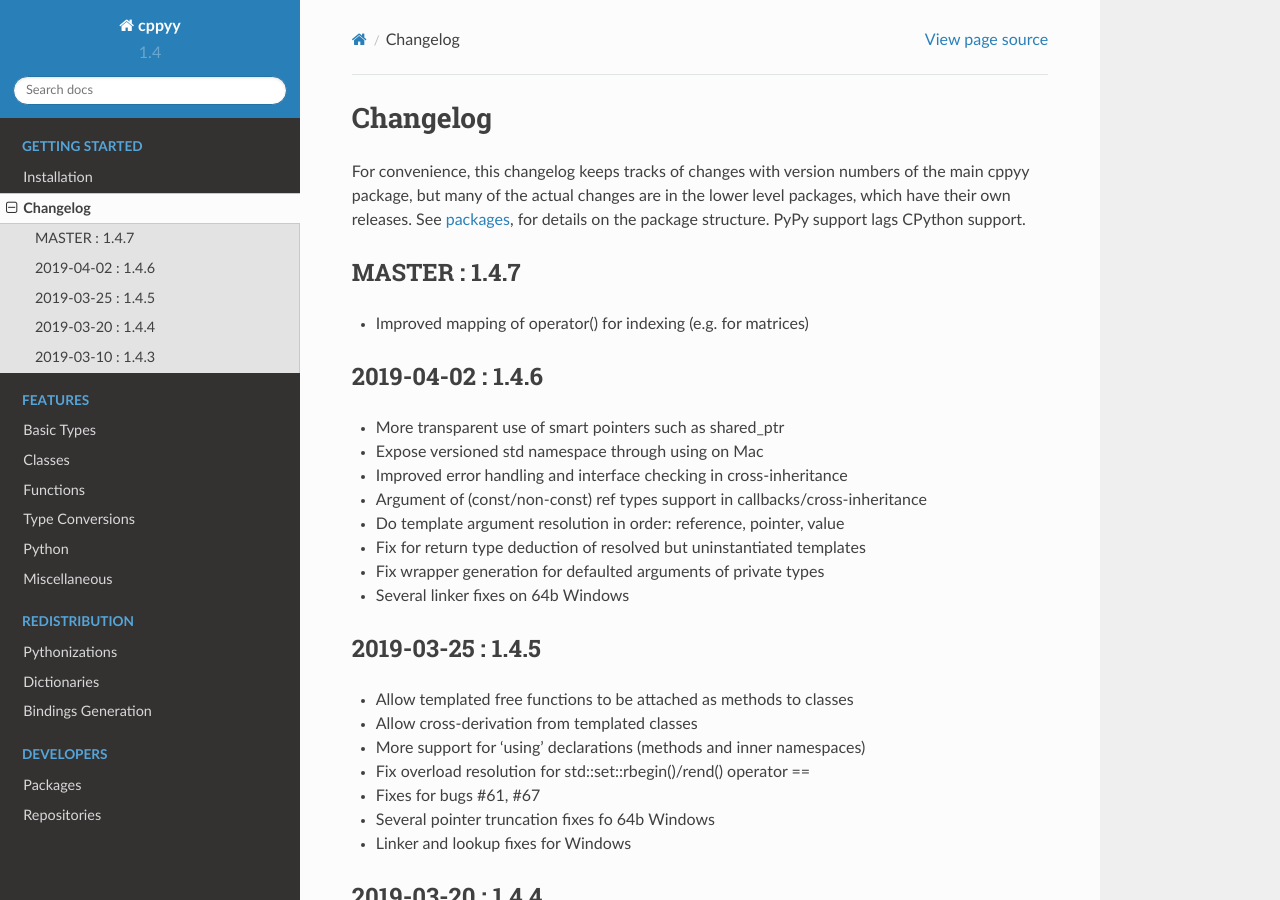
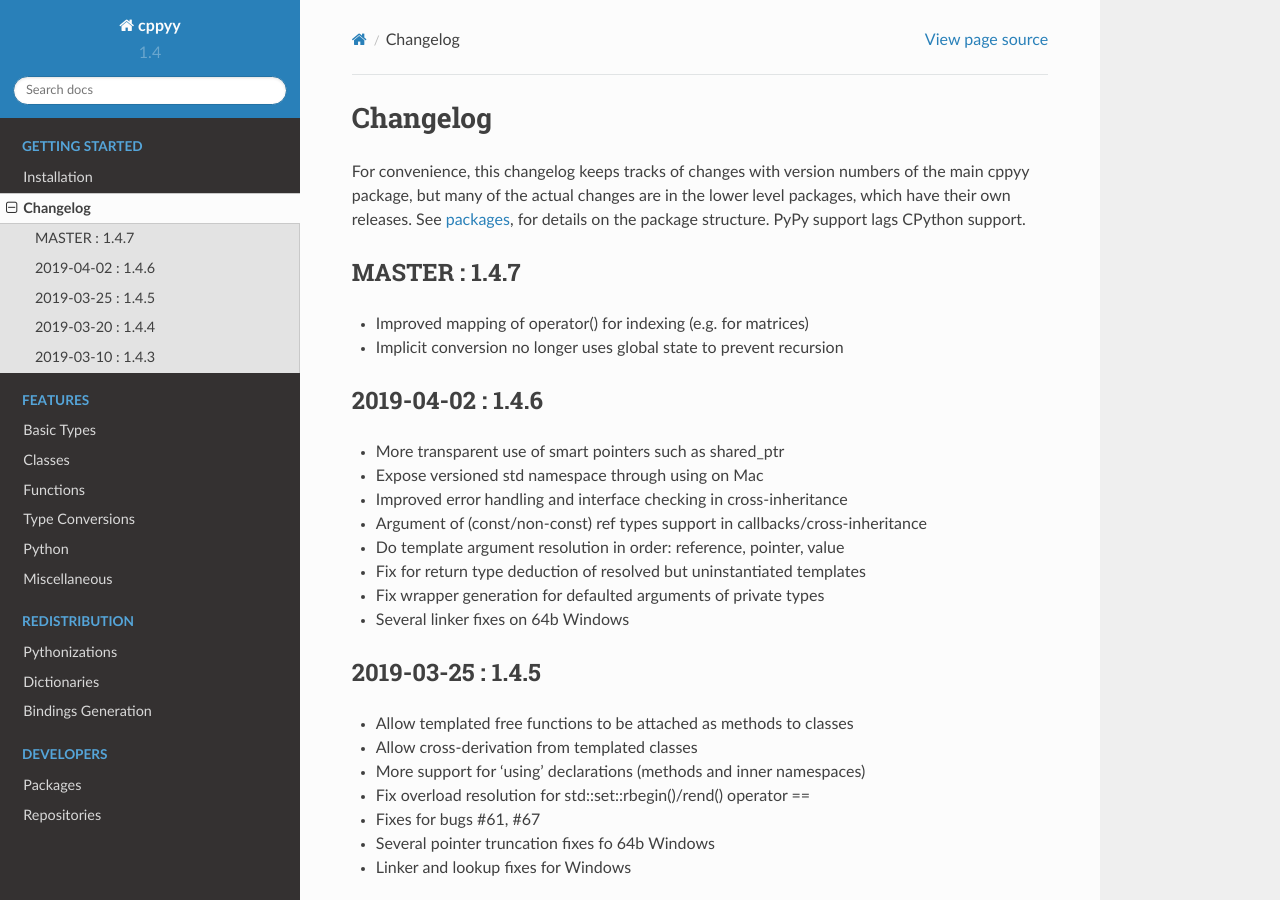
Before and after one commit to wlav/cppyy, a Sphinx documentation site: the page built from doc/source/changelog.rst, in a window 1280 px wide and 900 px high. Built offline with Sphinx 7.4.7 and the Read the Docs theme 2.0.0, drawn with Linux system fonts in a browser that asks for light colours.

Commit message:
update changelog

```diff
--- a/doc/source/changelog.rst
+++ b/doc/source/changelog.rst
@@ -14,6 +14,7 @@
 --------------
 
 * Improved mapping of operator() for indexing (e.g. for matrices)
+* Implicit conversion no longer uses global state to prevent recursion
 
 
 2019-04-02 : 1.4.6
```
